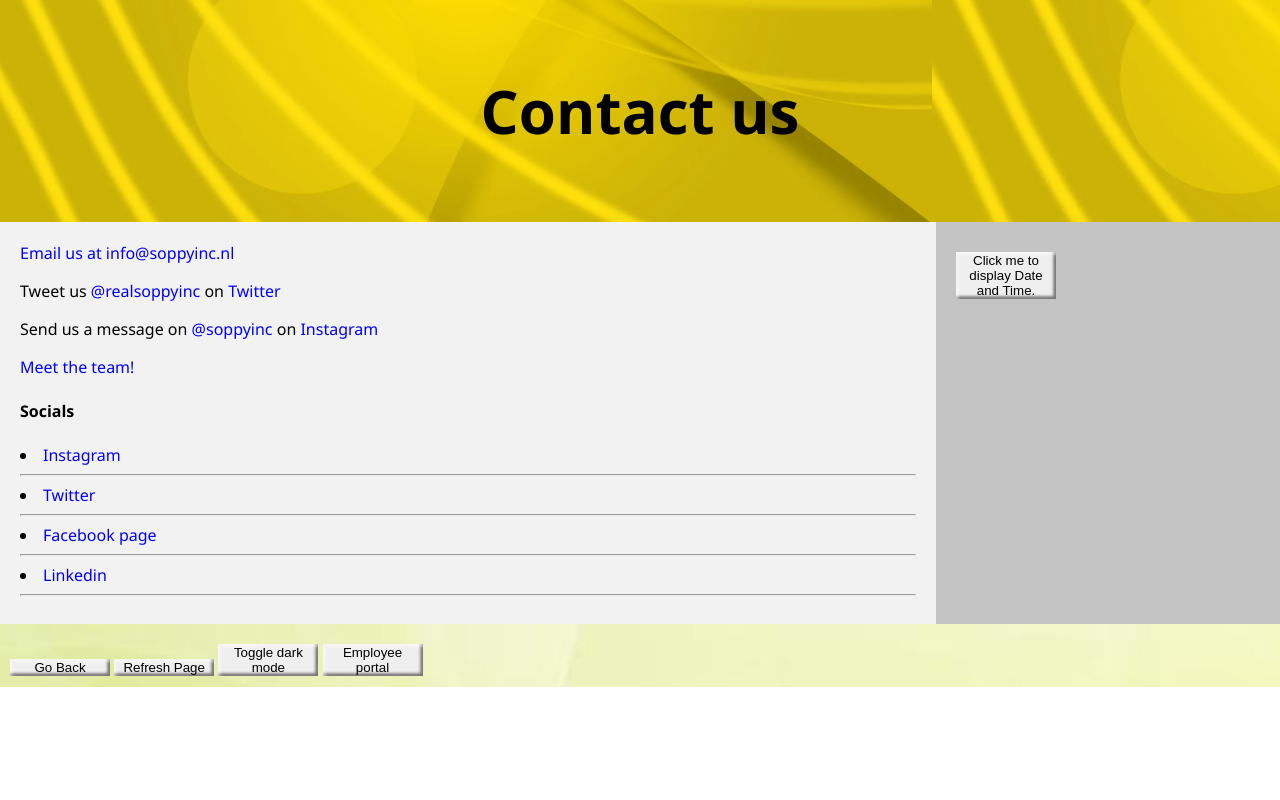
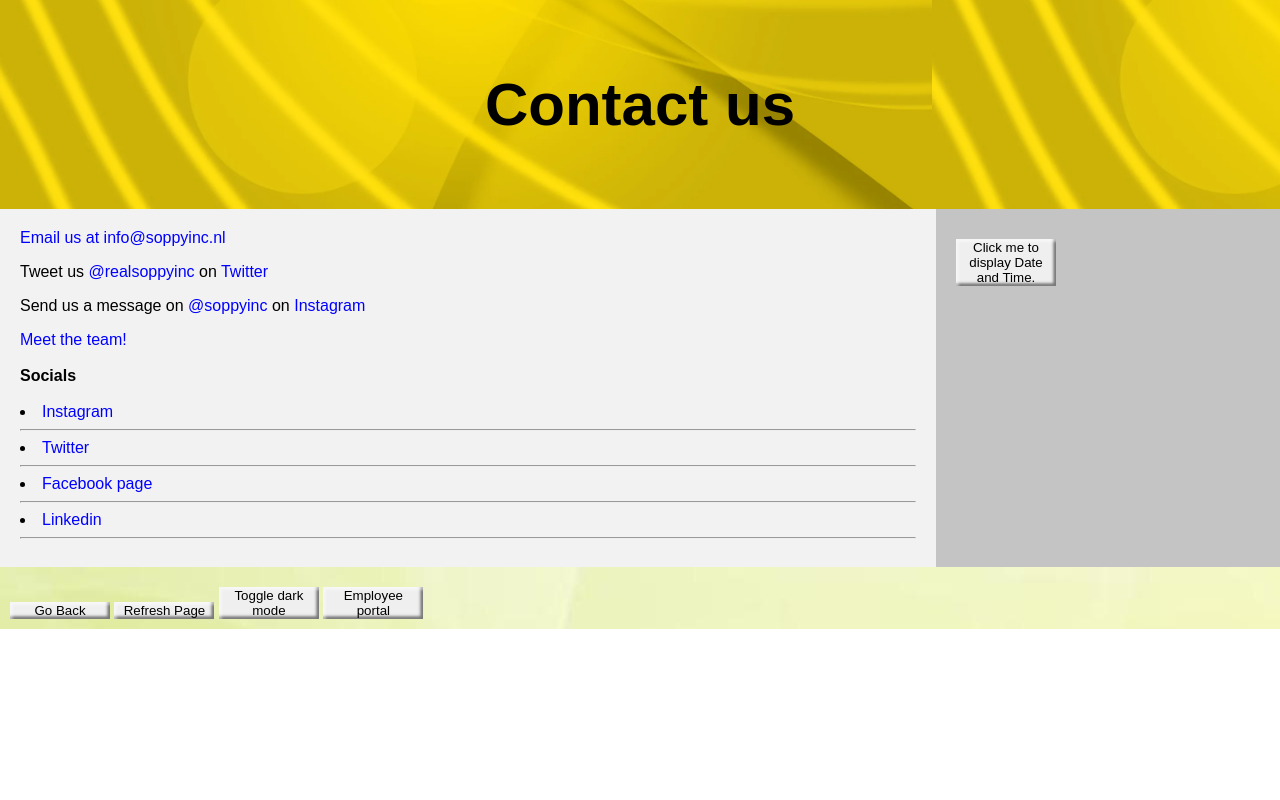
Before and after one commit to danieljustingray/soppy-inc, a PHP site: page /contact.html in a window 1280 px wide. Run offline with PHP 8.4, Linux system fonts and the light colour scheme.

Commit message:
fixed the font for different devices

```diff
--- a/style.css
+++ b/style.css
@@ -1,6 +1,6 @@
 body {
   color: black;
-  font-family: 'Segoe UI';
+  font-family: 'Segeo UI', Arial, Helvetica, sans-serif;
   margin: 0px;
   padding: 0px;
   display: flex;
```
